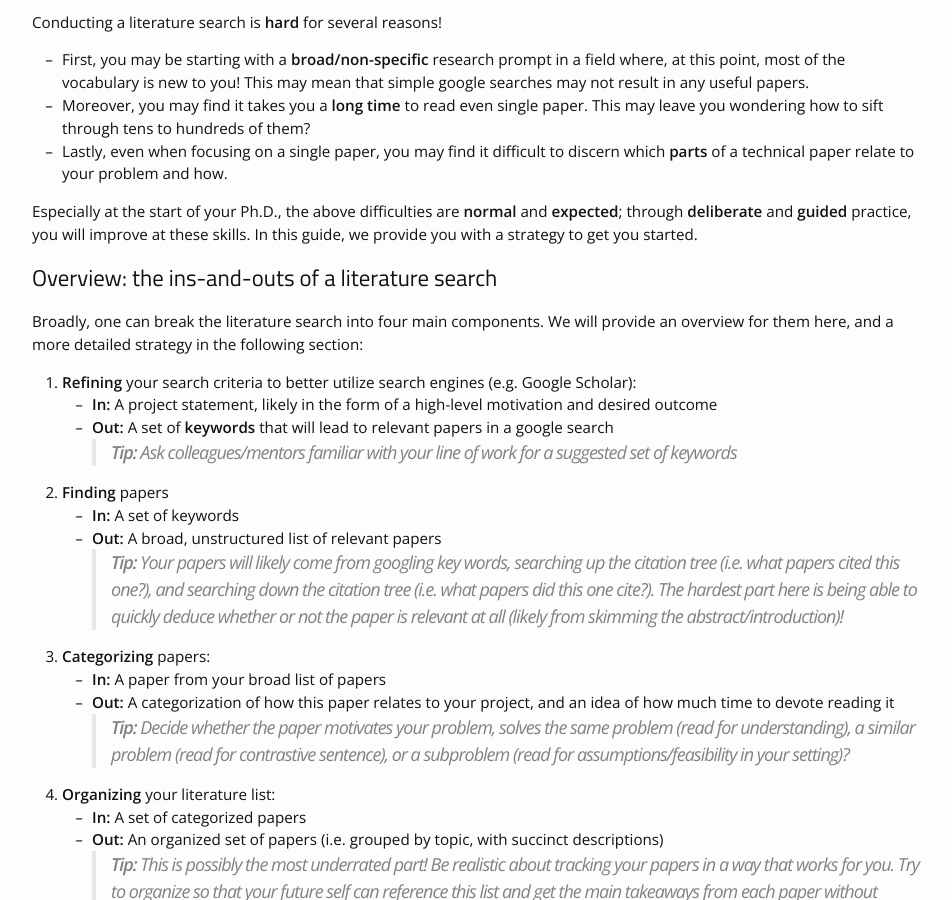
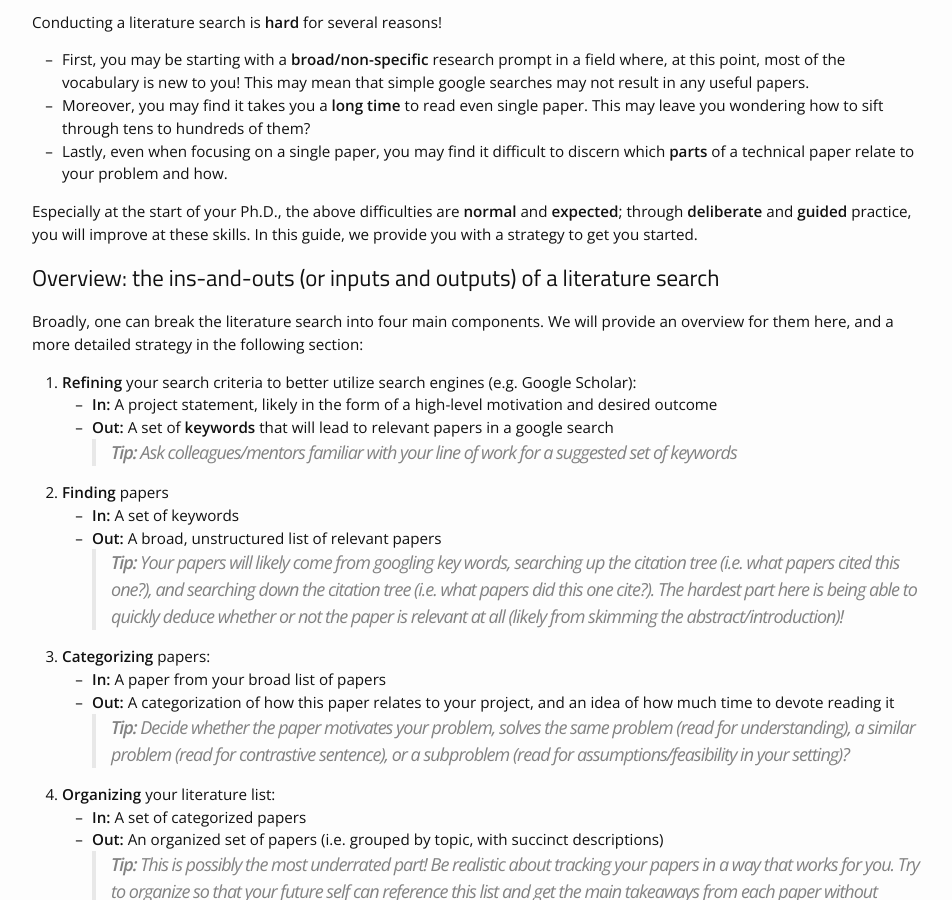
Before and after one commit to yanivyacoby/harvard-cs290, a Jekyll site: the page built from how-to-do-a-literature-search.md, in a window 1280 px wide and 900 px high, scrolled down 357 px. Shown: the whole window, without its empty margins (163-1115 px from the left). Built offline with Jekyll 4.4.1, drawn with Linux system fonts in a browser that asks for light colours; nearby versions of some CDN libraries.

Commit message:
Update how-to-do-a-literature-search.md

```diff
--- a/how-to-do-a-literature-search.md
+++ b/how-to-do-a-literature-search.md
@@ -20,7 +20,7 @@ through **deliberate** and **guided** practice, you will improve at these skills
 In this guide, we provide you with a strategy to get you started.
 
 
-## Overview: the ins-and-outs of a literature search
+## Overview: the ins-and-outs (or inputs and outputs) of a literature search
 
 Broadly, one can break the literature search into four main components. We will provide an overview for them here, and a more detailed strategy in the following section:
 1. **Refining** your search criteria to better utilize search engines (e.g. Google Scholar):
```
